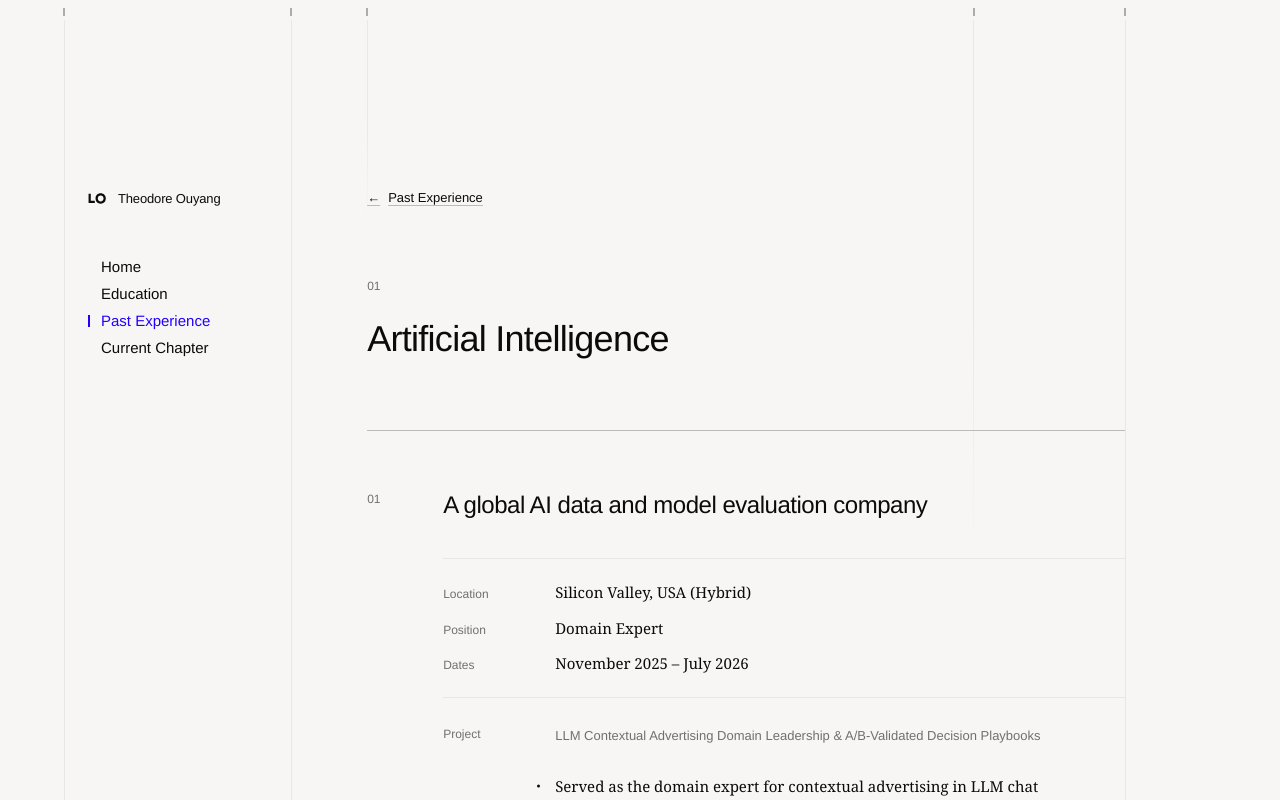
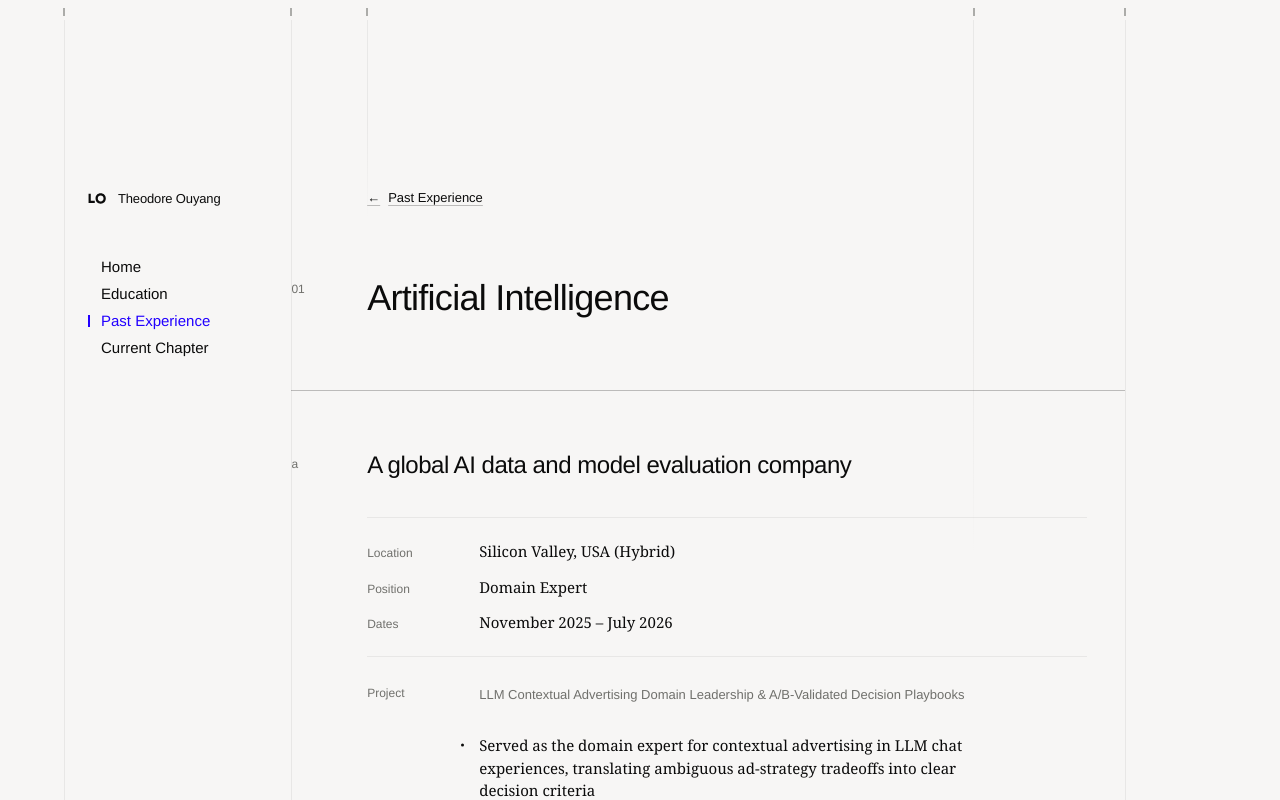
Before and after one commit to 130U/130U.github.io, a Next.js app: page /past-experience/artificial-intelligence in a window 1280 px wide. Shown: the top 800 px of the page. Built offline with nearby package versions, Linux system fonts and the light colour scheme.

Commit message:
Unify experience indices and education alignment

```diff
--- a/app/education/page.tsx
+++ b/app/education/page.tsx
@@ -71,8 +71,6 @@ export default function EducationPage() {
 
       <section className="education-list" aria-label="Degrees">
         <article className="education-entry">
-          <div className="entry-date">2025</div>
-          <div className="education-entry-content">
           <header className="education-institution">
             <h2>Duke University</h2>
           </header>
@@ -100,12 +98,9 @@ export default function EducationPage() {
               school’s highest-tier merit awards, covering 50% of tuition.
             </p>
           </div>
-          </div>
         </article>
 
         <article className="education-entry">
-          <div className="entry-date">2023</div>
-          <div className="education-entry-content">
           <header className="education-institution">
             <h2>Duke University</h2>
           </header>
@@ -117,7 +112,6 @@ export default function EducationPage() {
             Undergraduate Merit Scholarship — a merit-based award covering
             25% of tuition.
           </p>
-          </div>
         </article>
       </section>
 
--- a/app/globals.css
+++ b/app/globals.css
@@ -363,7 +363,6 @@ button:focus-visible {
 
 .section-kicker,
 .domain-page-number,
-.entry-date,
 .archive-entry-number,
 .domain-number,
 .entry-metadata dt,
@@ -375,7 +374,6 @@ button:focus-visible {
 }
 
 .domain-page-number,
-.entry-date,
 .archive-entry-number,
 .domain-number,
 .entry-metadata {
@@ -421,11 +419,8 @@ button:focus-visible {
 }
 
 .education-entry {
-  display: grid;
-  grid-template-columns: minmax(56px, 1fr) minmax(0, 8fr);
   padding: 36px 0 46px;
   border-bottom: 1px solid var(--rule);
-  gap: 32px;
 }
 
 .education-institution h2 {
@@ -518,21 +513,26 @@ button:focus-visible {
 }
 
 .domain-directory {
+  grid-column: 1 / span 11;
   display: grid;
 }
 
 .domain-directory-link {
   display: grid;
-  grid-template-columns: 64px minmax(0, 1fr) 32px;
+  grid-template-columns: repeat(11, minmax(0, 1fr));
   min-height: 84px;
   align-items: center;
   border-bottom: 1px solid var(--rule);
   font-family: var(--sans);
-  gap: 16px;
   transition: color 180ms var(--ease-out), border-color 180ms var(--ease-out);
 }
 
+.domain-number {
+  grid-column: 1;
+}
+
 .domain-name {
+  grid-column: 2 / span 9;
   font-size: 22px;
   font-weight: 400;
   letter-spacing: -0.015em;
@@ -540,21 +540,53 @@ button:focus-visible {
 }
 
 .domain-arrow {
+  grid-column: 11;
   justify-self: end;
   font-size: 18px;
   transition: transform 180ms var(--ease-out);
 }
 
 .domain-page-intro {
+  display: grid;
+  grid-template-columns: repeat(11, minmax(0, 1fr));
+  grid-column: 1 / span 11;
+  width: 100%;
+  max-width: none;
   margin-bottom: 72px;
+}
+
+.domain-page-intro .back-link {
+  grid-column: 2 / -1;
+  justify-self: start;
+}
+
+.domain-page-intro .domain-page-number {
+  grid-row: 2;
+  grid-column: 1;
+  margin: 0;
+  padding-top: 3px;
+}
+
+.domain-page-intro h1 {
+  grid-row: 2;
+  grid-column: 2 / -1;
+}
+
+.domain-panel-standalone {
+  grid-column: 1 / span 11;
 }
 
 .archive-entry {
   display: grid;
-  grid-template-columns: 48px minmax(0, 1fr);
+  grid-template-columns: repeat(11, minmax(0, 1fr));
   padding: 60px 0 76px;
   border-bottom: 1px solid var(--rule-strong);
-  gap: 28px;
+}
+
+.archive-entry-number {
+  grid-column: 1;
+  padding-top: 5px;
+  text-transform: lowercase;
 }
 
 .archive-entry-content h2 {
@@ -569,6 +601,7 @@ button:focus-visible {
   --entry-bullet-left: calc(var(--entry-value-offset) - var(--entry-bullet-gutter));
 
   min-width: 0;
+  grid-column: 2 / -1;
 }
 
 .entry-metadata {
@@ -769,6 +802,26 @@ button:focus-visible {
     grid-column: 2 / span 7;
   }
 
+  .domain-directory,
+  .domain-page-intro,
+  .domain-panel-standalone {
+    grid-column: 1 / span 8;
+  }
+
+  .domain-directory-link,
+  .domain-page-intro,
+  .archive-entry {
+    grid-template-columns: repeat(8, minmax(0, 1fr));
+  }
+
+  .domain-name {
+    grid-column: 2 / span 6;
+  }
+
+  .domain-arrow {
+    grid-column: 8;
+  }
+
   .course-grid {
     grid-template-columns: repeat(2, minmax(0, 1fr));
   }
@@ -912,9 +965,7 @@ button:focus-visible {
   }
 
   .education-entry {
-    grid-template-columns: 1fr;
     padding: 29px 0 36px;
-    gap: 14px;
   }
 
   .education-degree {
@@ -946,13 +997,41 @@ button:focus-visible {
   }
 
   .domain-directory-link {
-    grid-template-columns: 42px minmax(0, 1fr) 24px;
+    grid-template-columns: 32px minmax(0, 1fr) 24px;
     min-height: 78px;
     gap: 10px;
   }
 
+  .domain-number {
+    grid-column: 1;
+  }
+
   .domain-name {
+    grid-column: 2;
     font-size: 18px;
+  }
+
+  .domain-arrow {
+    grid-column: 3;
+  }
+
+  .domain-directory,
+  .domain-page-intro,
+  .domain-panel-standalone {
+    width: 100%;
+  }
+
+  .domain-page-intro {
+    grid-template-columns: 32px minmax(0, 1fr);
+    gap: 10px;
+  }
+
+  .domain-page-intro .back-link {
+    grid-column: 1 / -1;
+  }
+
+  .domain-page-intro h1 {
+    grid-column: 2;
   }
 
   .back-link {
@@ -960,9 +1039,9 @@ button:focus-visible {
   }
 
   .archive-entry {
-    grid-template-columns: 1fr;
+    grid-template-columns: 32px minmax(0, 1fr);
     padding: 42px 0 57px;
-    gap: 14px;
+    gap: 10px;
   }
 
   .entry-metadata {
--- a/app/past-experience/components/ExperienceDomainPage.tsx
+++ b/app/past-experience/components/ExperienceDomainPage.tsx
@@ -3,6 +3,7 @@ import { SiteShell } from "../../components/SiteShell";
 import type { ExperienceDomain } from "../../lib/content/experience";
 
 const metadataOrder = ["Location", "Website", "Position", "Dates"] as const;
+const entryIndices = "abcdefghijklmnopqrstuvwxyz";
 
 function formatWebsiteLabel(website: string) {
   return website.replace(/^https?:\/\/(?:www\.)?/u, "").replace(/\/$/u, "");
@@ -30,7 +31,7 @@ export function ExperienceDomainPage({
             key={`${entry.organization}-${entry.metadata.Project}`}
           >
             <div className="archive-entry-number" aria-hidden="true">
-              {String(entryIndex + 1).padStart(2, "0")}
+              {entryIndices[entryIndex]}
             </div>
             <div className="archive-entry-content">
               <h2>{entry.organization}</h2>
```
Also changed, not shown: content/visible-copy-manifest.json (+5 -5 lines), scripts/check-protected-sources.mjs (+14 -0 lines), .impeccable/design.json, 2 other files (tests, documents, lock files or other folders). Lines whose indentation alone changed are shown as unchanged.
